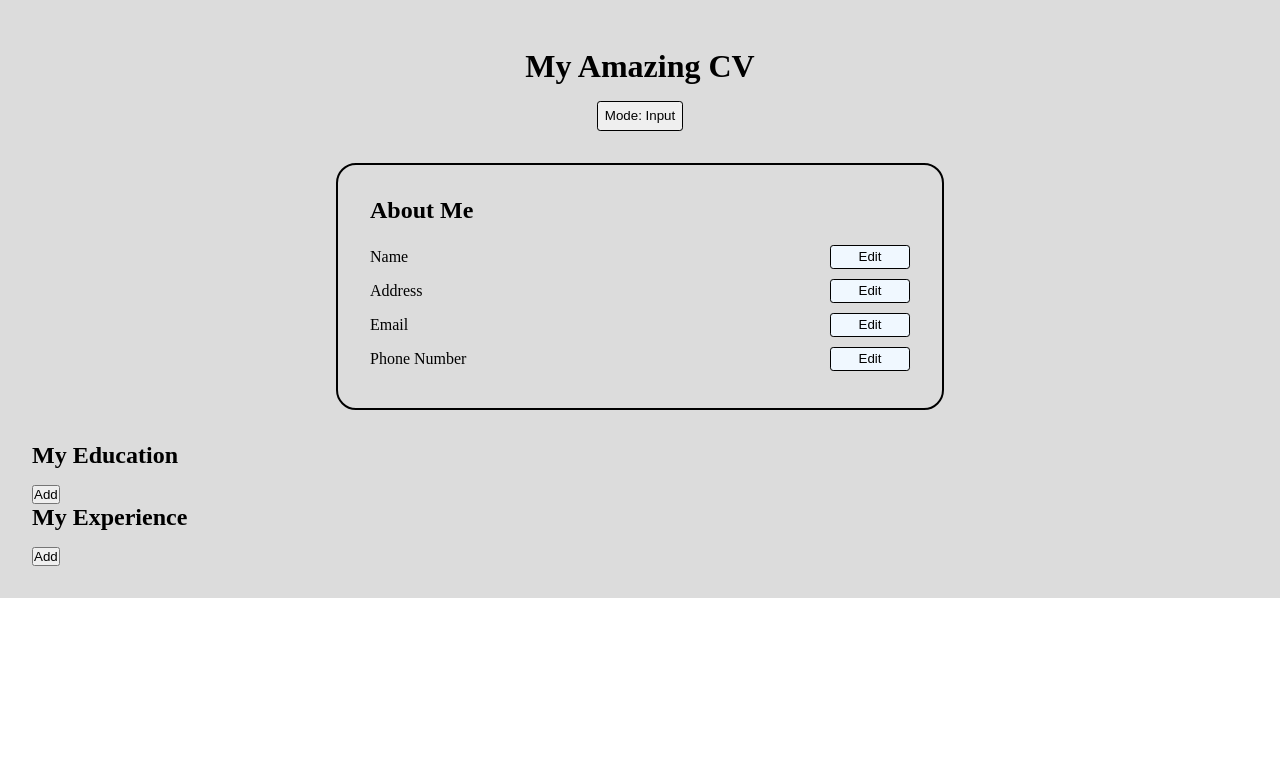
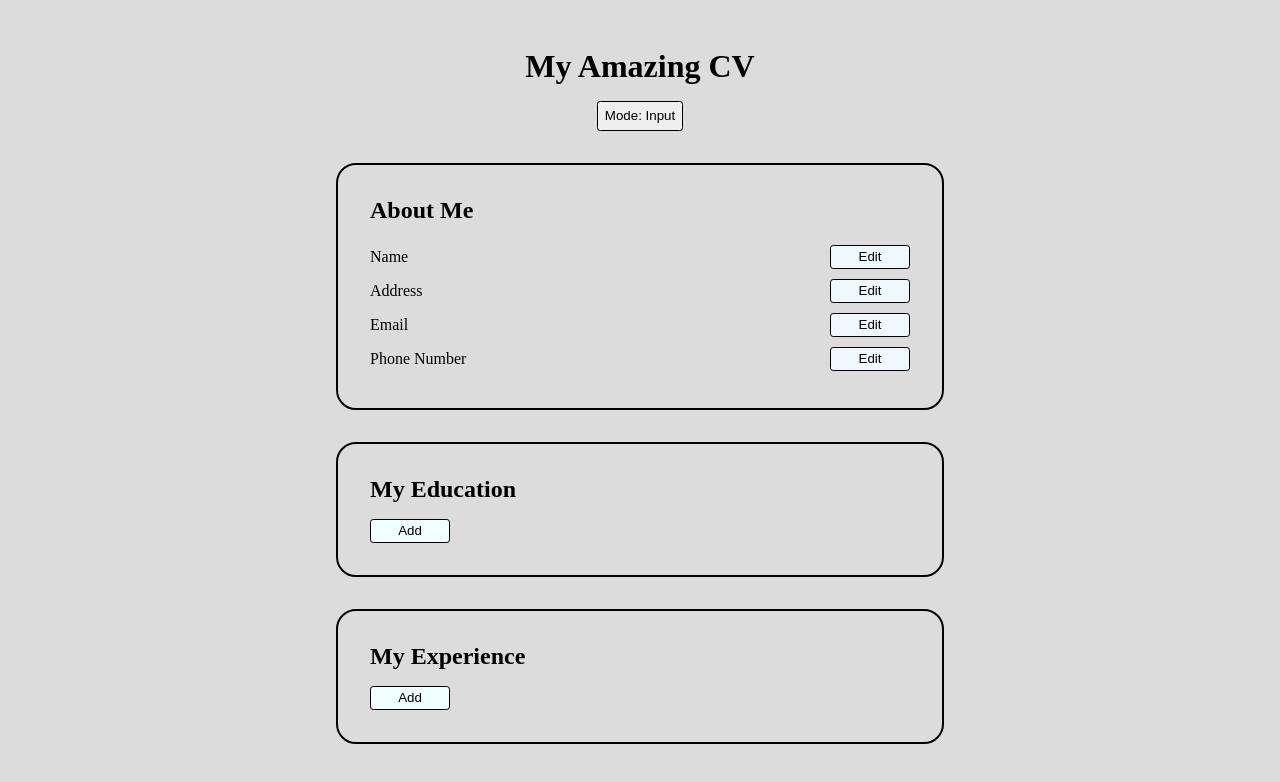
Before and after one commit to Wangchowchow/cv-application, a React (Create React App) app: page / in a window 1280 px wide. Shown: the top 782 px of the page. Built offline with nearby package versions, Linux system fonts and the light colour scheme.

Commit message:
finished styling

```diff
--- a/public/style.css
+++ b/public/style.css
@@ -22,7 +22,7 @@ h1{
 .app>input:hover{
     outline: 2px solid black;
 }
-.about-me-container{
+.about-me-container,.my-education-container,.my-experience-container{
     width: 50%;
     padding: 2rem;
     margin: 2rem auto;
@@ -66,3 +66,41 @@ h2{
 .edit-button:hover,.save-button:hover{
     background-color: blanchedalmond;
 }
+.my-education>.my-education{
+    border: 1px solid black;
+    border-radius: 0.2rem;
+    padding: 1rem;
+    margin: 1rem;
+    background-color: lavender;
+}
+.delete-button{
+    display: block;
+    margin: auto;
+    width: 5rem;
+    height: 1.5rem;
+    cursor: pointer;
+    border: 1px solid black;
+    border-radius: 0.2rem;
+    background-color: coral;
+}
+.delete-button:hover{
+    background-color: orangered;
+}
+.add-button,.submit-button{
+    width: 5rem;
+    height: 1.5rem;
+    cursor: pointer;
+    border: 1px solid black;
+    border-radius: 0.2rem;
+    background-color: azure;
+}
+.add-button:hover,.submit-button:hover{
+    background-color: lightcyan ;
+}
+.my-experience>.my-experience{
+    border: 1px solid black;
+    border-radius: 0.2rem;
+    padding: 1rem;
+    margin: 1rem;
+    background-color: lavender;
+}
```
